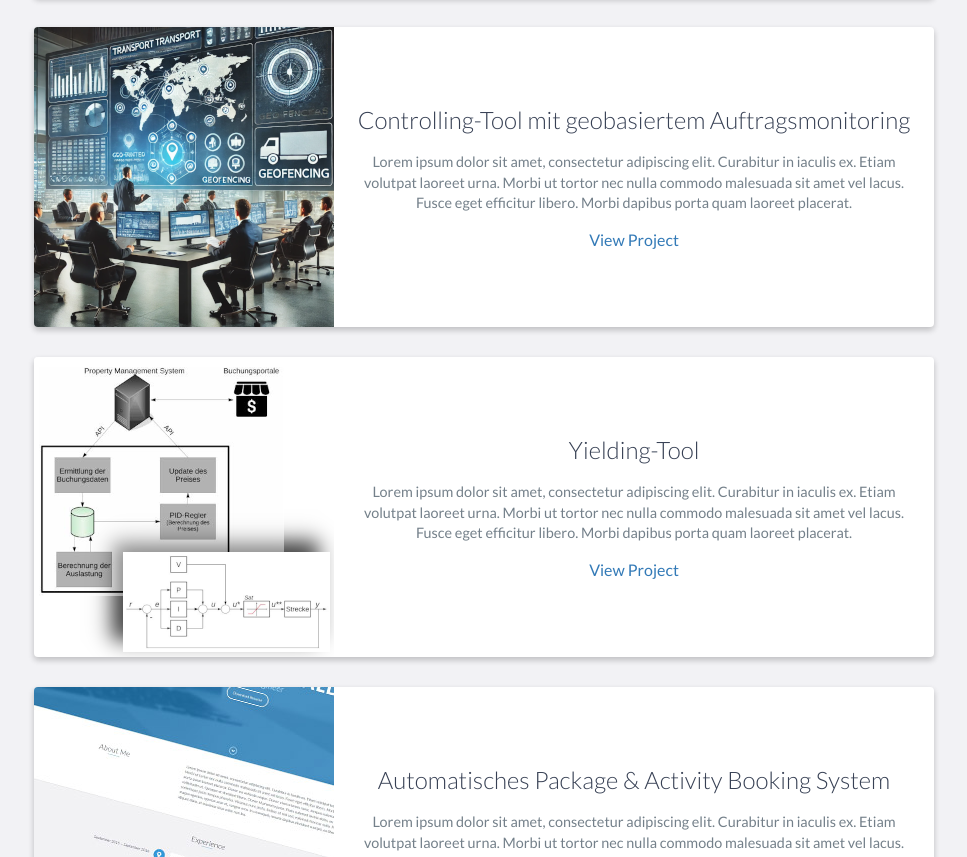
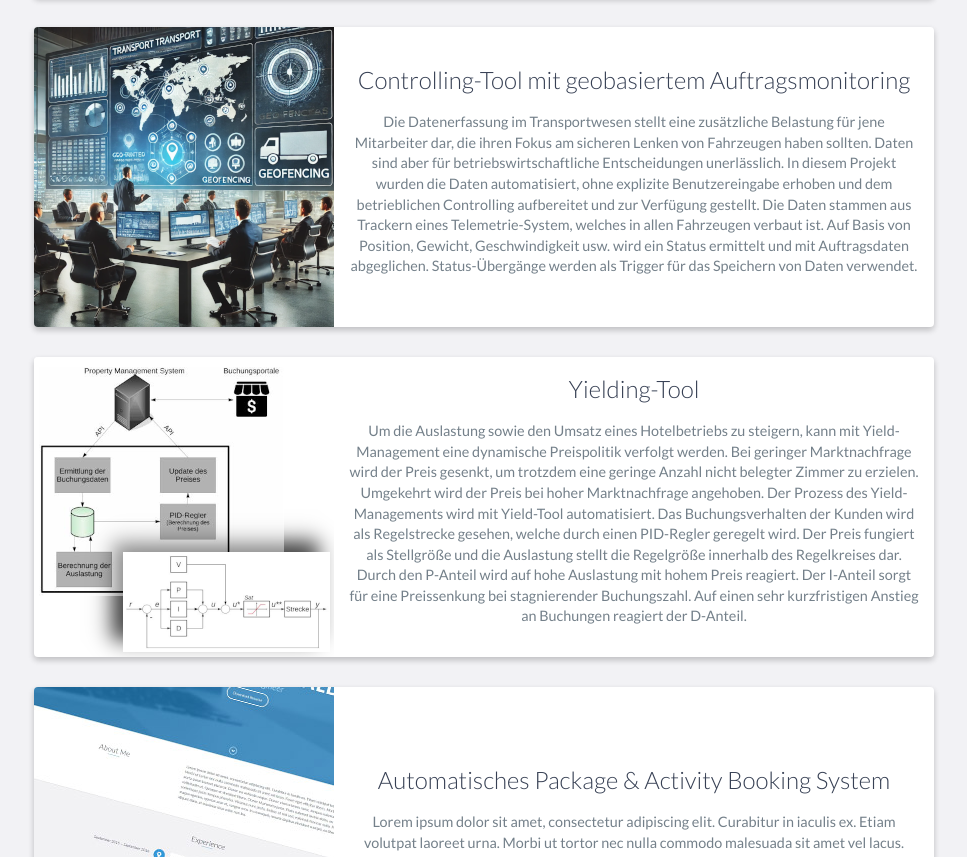
Before and after one commit to rechbergerm/rechbergerm.github.io, a website: page index.html in a window 1280 px wide. Shown: the part 6237-7094 px from the top of the page, without its empty margins (156-1123 px from the left). Drawn offline with nearby package versions, Linux system fonts and the light colour scheme.

Commit message:
Add files via upload

```diff
--- a/index.html
+++ b/index.html
@@ -323,8 +323,8 @@
                         <p>
                             In diesem Projekt wurden konventionelle Komponenten einer LKW Waschanlage wie zum Beispiel elektrische Einfahrtstore, Hochdruckreiniger oder Hochleistungslüfter
                             an eine Steuereinheit angebunden und deren Bedienung über ein Webinterface den Benutzern zugänglich gemacht. Als Steuerung wurde das
-                            "<a target="_blank" href="https://www.wut.de/e-57730-ww-daus-000.php">Web-IO 4.0 Digital 12xIn, 12xOut</a>" der Firma Wiesemann & Theis gewählt. Über die integrierte REST API
-                            lassen sich Ausgänge schalten und Eingänge lesen. Die gesamte Logik wurde mittels php auf auf einem Webserver implementiert.
+                            "<a target="_blank" href="https://www.wut.de/e-57730-ww-daus-000.php">Web-IO 4.0 Digital 12xIn, 12xOut</a>" der Firma Wiesemann & Theis gewählt. Über die integrierte
+                            REST API lassen sich Ausgänge schalten und Eingänge lesen. Die gesamte Logik wurde mittels php auf auf einem Webserver implementiert.
                         </p>
                         <!--<a href="#">View Project</a>-->
                     </div>
@@ -340,9 +340,13 @@
                     <div class="project-info">
                         <h3>Controlling-Tool mit geobasiertem Auftragsmonitoring</h3>
                         <p>
-                            Lorem ipsum dolor sit amet, consectetur adipiscing elit. Curabitur in iaculis ex. Etiam volutpat laoreet urna. Morbi ut tortor nec nulla commodo malesuada sit amet vel lacus. Fusce eget efficitur libero. Morbi dapibus porta quam laoreet placerat.
+                            Die Datenerfassung im Transportwesen stellt eine zusätzliche Belastung für jene Mitarbeiter dar, die ihren Fokus am sicheren Lenken von Fahrzeugen haben sollten. Daten
+                            sind aber für betriebswirtschaftliche Entscheidungen unerlässlich. In diesem Projekt wurden die Daten automatisiert, ohne explizite Benutzereingabe erhoben und dem
+                            betrieblichen Controlling aufbereitet und zur Verfügung gestellt. Die Daten stammen aus Trackern eines Telemetrie-System, welches in allen Fahrzeugen verbaut ist. Auf Basis
+                            von Position, Gewicht, Geschwindigkeit usw. wird ein Status ermittelt und mit Auftragsdaten abgeglichen. Status-Übergänge werden als Trigger für das Speichern von Daten
+                            verwendet.
                         </p>
-                        <a href="#">View Project</a>
+                        <!--<a href="#">View Project</a>-->
                     </div>
                     <!-- End .project-info -->
                 </div>
@@ -356,9 +360,13 @@
                     <div class="project-info">
                         <h3>Yielding-Tool</h3>
                         <p>
-                            Lorem ipsum dolor sit amet, consectetur adipiscing elit. Curabitur in iaculis ex. Etiam volutpat laoreet urna. Morbi ut tortor nec nulla commodo malesuada sit amet vel lacus. Fusce eget efficitur libero. Morbi dapibus porta quam laoreet placerat.
+                            Um die Auslastung sowie den Umsatz eines Hotelbetriebs zu steigern, kann mit Yield-Management eine dynamische Preispolitik verfolgt werden. Bei geringer Marktnachfrage wird
+                            der Preis gesenkt, um trotzdem eine geringe Anzahl nicht belegter Zimmer zu erzielen. Umgekehrt wird der Preis bei hoher Marktnachfrage angehoben. <br\>Der Prozess des
+                            Yield-Managements wird mit Yield-Tool automatisiert. Das Buchungsverhalten der Kunden wird als Regelstrecke gesehen, welche durch einen PID-Regler geregelt wird. Der Preis
+                            fungiert als Stellgröße und die Auslastung stellt die Regelgröße innerhalb des Regelkreises dar. Durch den P-Anteil wird auf hohe Auslastung mit hohem Preis reagiert. Der I-Anteil
+                            sorgt für eine Preissenkung bei stagnierender Buchungszahl. Auf einen sehr kurzfristigen Anstieg an Buchungen reagiert der D-Anteil.
                         </p>
-                        <a href="#">View Project</a>
+                        <!--<a href="#">View Project</a>-->
                     </div>
                     <!-- End .project-info -->
                 </div>
```
